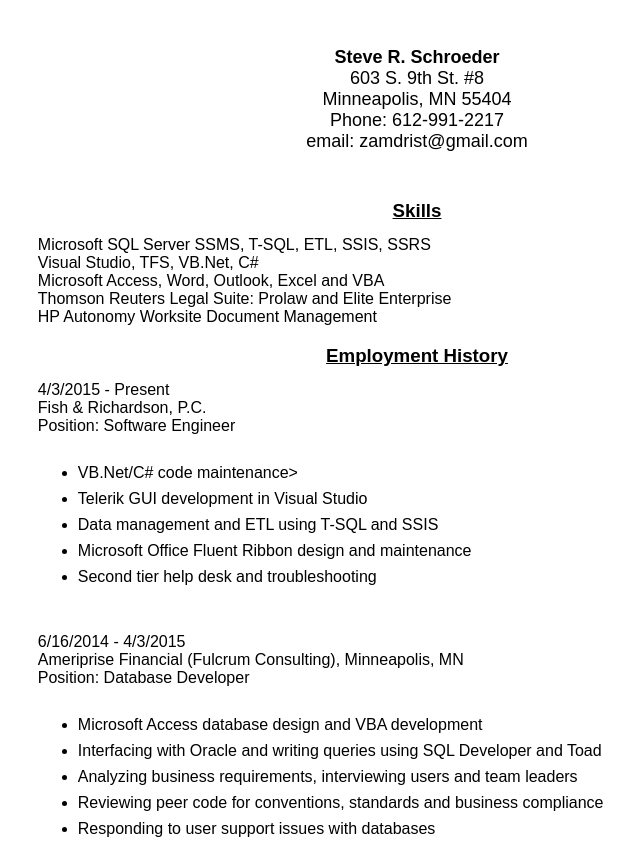
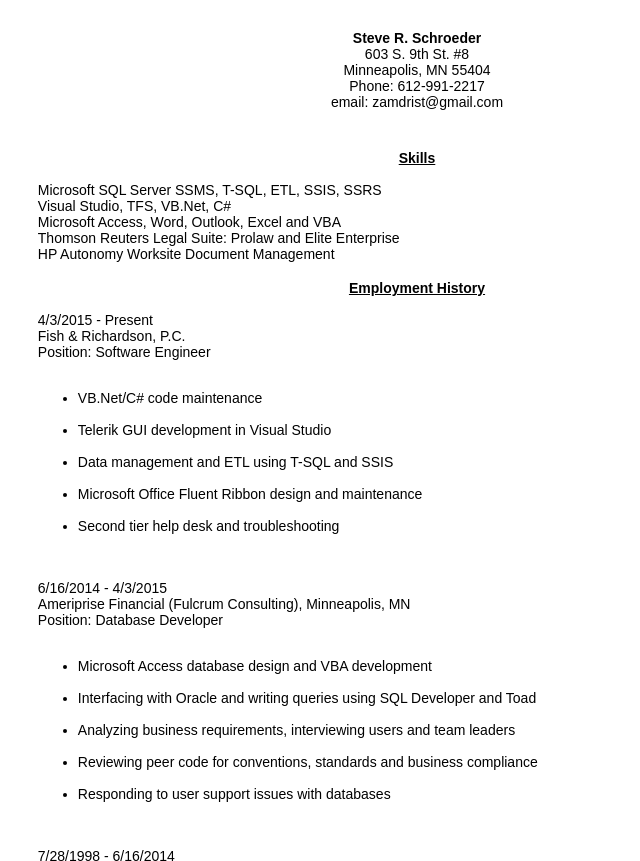
Before and after one commit to Zamdrist/Resume, a plain HTML site: page index.html in a window 1280 px wide. Shown: the top 861 px of the page, without its empty margins (223-863 px from the left). Drawn offline with Linux system fonts and the light colour scheme.

Commit message:
Adding changes

```diff
--- a/index.html
+++ b/index.html
@@ -3,8 +3,6 @@
 <head>
     <link rel="stylesheet" href="styles/resume.css" />
     <meta charset="UTF-8">
-    <meta name="viewport" content="width=device-width, initial-scale=1.0">
-    <meta http-equiv="X-UA-Compatible" content="ie=edge">
     <title>Steve R. Schroeder - Resume</title>
 </head>
 <div class="resume-head">
@@ -12,24 +10,22 @@
 603 S. 9th St. #8
 Minneapolis, MN 55404
 Phone: 612-991-2217
-email: zamdrist@gmail.com
-</div></p>
-<h3>Skills</h3>
-<p>
+email: zamdrist@gmail.com</div>
+<div class="section-head">Skills</div>
 <div class="section-content">
 Microsoft SQL Server SSMS, T-SQL, ETL, SSIS, SSRS
 Visual Studio, TFS, VB.Net, C#
 Microsoft Access, Word, Outlook, Excel and VBA
 Thomson Reuters Legal Suite: Prolaw and Elite Enterprise
 HP Autonomy Worksite Document Management
-</div></p>
-<h3>Employment History</h3>
-<p><div class="section-content">
+</div>
+<div class="section-head">Employment History</div>
+<div class="section-content">
 4/3/2015 - Present
 Fish & Richardson, P.C.
 Position: Software Engineer
 <ul>
-    <li>VB.Net/C# code maintenance></li>
+    <li>VB.Net/C# code maintenance</li>
     <li>Telerik GUI development in Visual Studio</li>
     <li>Data management and ETL using T-SQL and SSIS</li>
     <li>Microsoft Office Fluent Ribbon design and maintenance</li>
@@ -56,25 +52,22 @@ Position: Database Analyst
     <li>Plan, develop and deliver solutions from the inception of the database design to the end user interface layer using ASP.Net.</li>
     <li>Meet various business requirements that involved programming using Visual Basic .Net as well as disseminating and implementing proprietary vendor APIs.</li>
 
-</ul>
-<h3>Accomplishments</h3>
+</ul></div>
 
-Transitioned a file explorer based document management system to HP Autonomy Worksite. Project involved parsing inconsistently managed folders into a sensible fashion using Microsoft Access, Excel, T-SQL and Windows scripting. I used third-party tools and APIs to complete successful migration into modern DMS.
+<div class="section-head">Accomplishments</div>
+<div class="section-content">
+<div class="section-paragraph">Transitioned a file explorer based document management system to HP Autonomy Worksite. Project involved parsing inconsistently managed folders into a sensible fashion using Microsoft Access, Excel, T-SQL and Windows scripting. I used third-party tools and APIs to complete successful migration into modern DMS.</div>
+<div class="section-paragraph">Developed a business intake and workflow system in cooperation with an outside vendor, using Thompson Elite’s Whitehill One, Microsoft InfoPath, Sharepoint and custom web services. I wrote numerous stored procedures and designed auxiliary tables to facilitate completion and roll out of the company-wide business intake process. The project included interviewing end user needs and challenges, planning with multiple department heads to oversee roll out, ongoing errors, challenges and process changes.</div>
+<div class="section-paragraph">Designed an interface to 300 Microsoft Word forms used daily in production. This involved creation of tables, stored procedures as well as VBA, including Form design elements and Office Ribbon UI design. I regularly maintained and troubleshooted forms to facilitate end user experience and daily work. I created a favorites function so that users might more readily find those forms they use frequently.</div>
+<div class="section-paragraph">Transitioned a foreign patent filing database from Microsoft Access to a SQL Server connected database. This involved writing stored procedures, designing new tables and modifying existing ones.</div>
+</div>
 
-Developed a business intake and workflow system in cooperation with an outside vendor, using Thompson Elite’s Whitehill One, Microsoft InfoPath, Sharepoint and custom web services. I wrote numerous stored procedures and designed auxiliary tables to facilitate completion and roll out of the company-wide business intake process. The project included interviewing end user needs and challenges, planning with multiple department heads to oversee roll out, ongoing errors, challenges and process changes.
-
-Designed an interface to 300 Microsoft Word forms used daily in production. This involved creation of tables, stored procedures as well as VBA, including Form design elements and Office Ribbon UI design. I regularly maintained and troubleshooted forms to facilitate end user experience and daily work. I created a favorites function so that users might more readily find those forms they use frequently.
-
-Transitioned a foreign patent filing database from Microsoft Access to a SQL Server connected database. This involved writing stored procedures, designing new tables and modifying existing ones.
-
-<h3>Education</h3>
-
-Minneapolis Technical College (Currently enrolled)
+<div class="section-head">Education</div>
+<div class="section-content">
+<div class="section-paragraph">Minneapolis Technical College (Currently enrolled)
 University of Minnesota (Algebra I, Russian I)
-Hennepin Technical College - Eden Prairie (Mathematics, Trigonometry, Introduction to Computers, Introduction to Unix, Introduction to Networks)
-</div></p>
-
-<body>
+Hennepin Technical College - Eden Prairie (Mathematics, Trigonometry, Introduction to Computers, Introduction to Unix, Introduction to Networks</div>
+</div>
 
 </body>
 </html>
--- a/styles/resume.css
+++ b/styles/resume.css
@@ -1,5 +1,8 @@
-* {
-    font-family: Arial, Helvetica, sans-serif;
+body {
+    margin-top: 0px;
+    margin-bottom: 0px;
+    font-family: Arial;
+    font-size: 14px;
 }
 
 .resume-top::first-line {
@@ -8,23 +11,24 @@
 }
 
 .resume-head {
-    font-size: 18px;
     text-align: center;
     white-space: pre-line;
-    margin-bottom: 48px;
+    margin-bottom: 40px;
 }
 
-h3 {
+.section-head {
+    margin-top: 18px;
     text-align: center;
+    font-weight: bold;
     text-decoration-line: underline;
-    margin-bottom: -20px;
 }
 
 .section-content{
     margin-left: 20%;
+    margin-right: 10%;
     white-space: pre-line;
 }
 
-li {
-    margin: -5px 0;
+.section-paragraph {
+    line-height: 1.5;
 }
```
Also changed, not shown: 1 other file.
